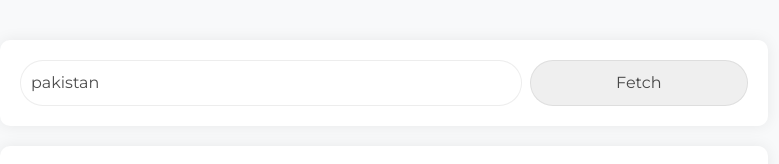
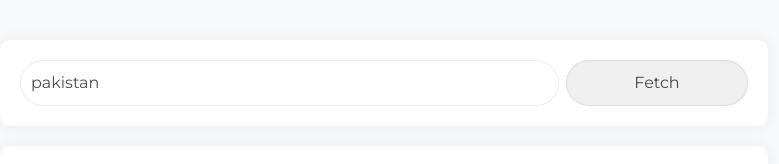
Before and after one commit to AzaanUllah-Khan/Country-Guider, a plain HTML site: page index.html in a window 1280 px wide. Shown: the part 115-279 px from the top of the page, without its empty margins (256-1035 px from the left). Drawn offline with nearby package versions, Linux system fonts and the light colour scheme; some packages are replaced by stand-ins of ours; a script that the page names is missing.

Commit message:
UI corrected

```diff
--- a/style.css
+++ b/style.css
@@ -36,14 +36,15 @@ h1{
     margin-bottom: 20px;
 }
 #a input{
-    width: 69%;
+    width: 74%;
     border-radius: 30px;
     padding: 10px;
     border: 1px solid rgba(0, 0, 0, 0.07);
     color: rgba(0, 0, 0, 0.7);
+    outline: none;
 }
 #a button{
-    width: 30%;
+    width: 25%;
     border-radius: 30px;
     padding: 10px;
     border: 1px solid rgba(0, 0, 0, 0.07);
```
